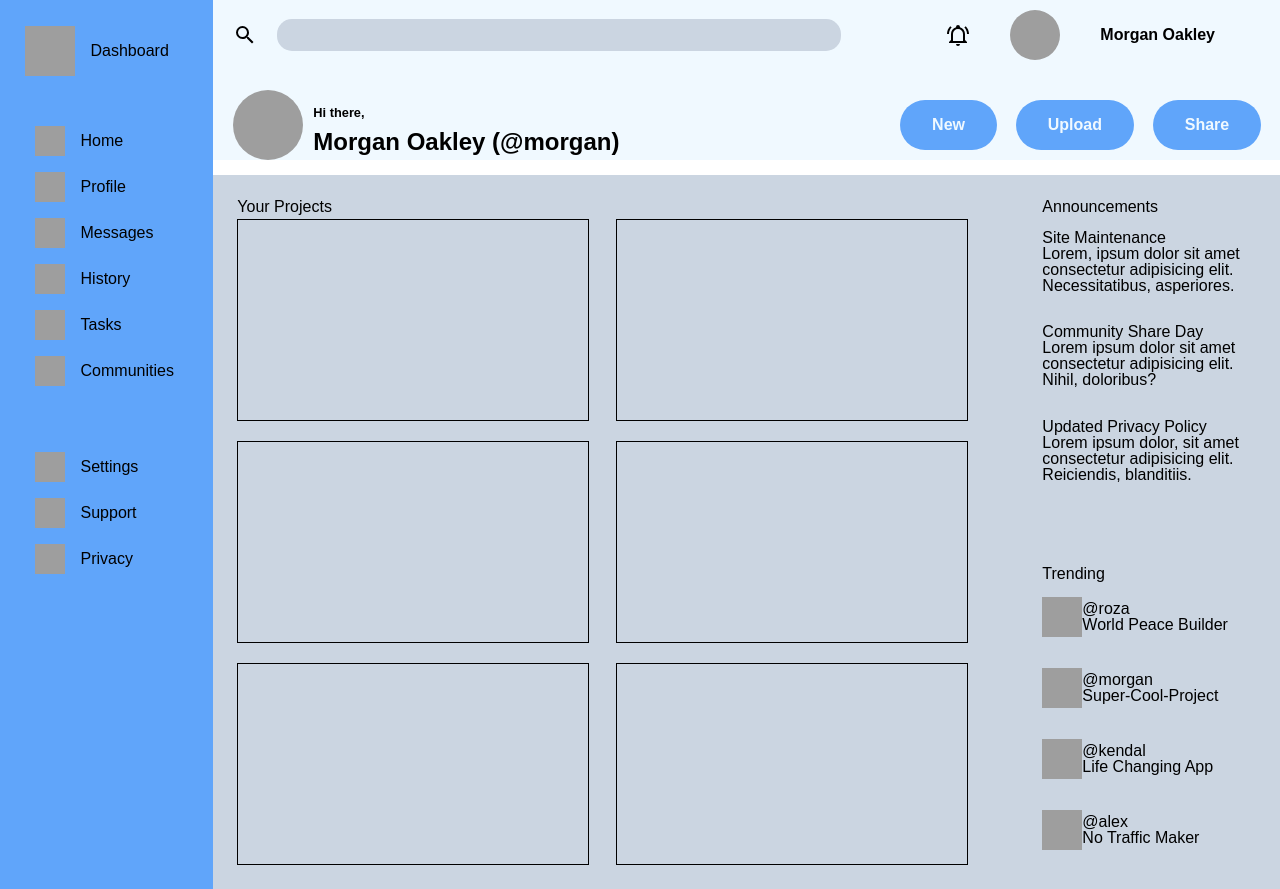
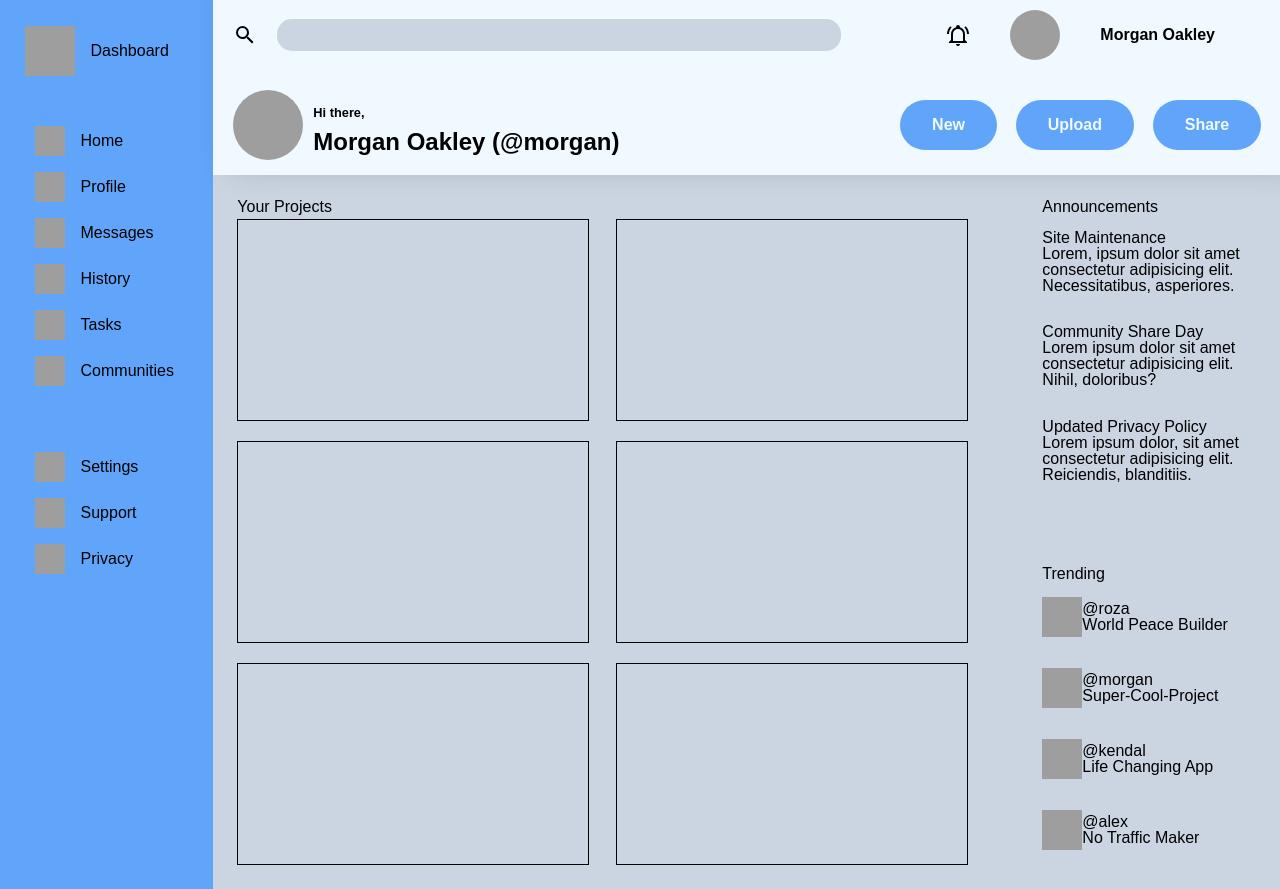
Before and after one commit to bofmar/admin-dashboard, a plain HTML site: page index.html in a window 1280 px wide. Drawn offline with Linux system fonts and the light colour scheme; grey boxes are pictures that could not be loaded.

Commit message:
Add shadow to header

```diff
--- a/styles/style.css
+++ b/styles/style.css
@@ -52,7 +52,9 @@ header{
     "user buttons";
   align-items: center;
   gap: 20px;
-  margin-bottom: 15px;
+  padding-bottom: 15px;
+  position: relative;
+  box-shadow: 19px -10px 30px 0px rgba(0, 0, 0, 0.26);
 }
 
 header > *{
```
